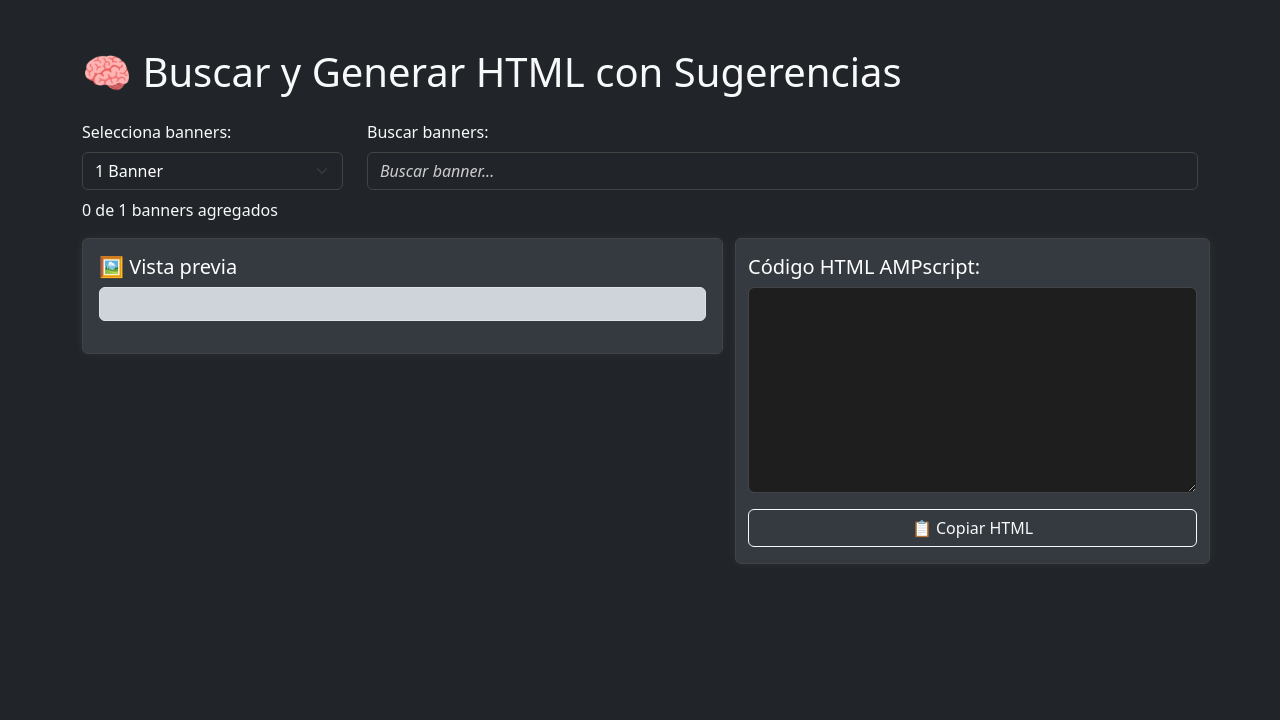
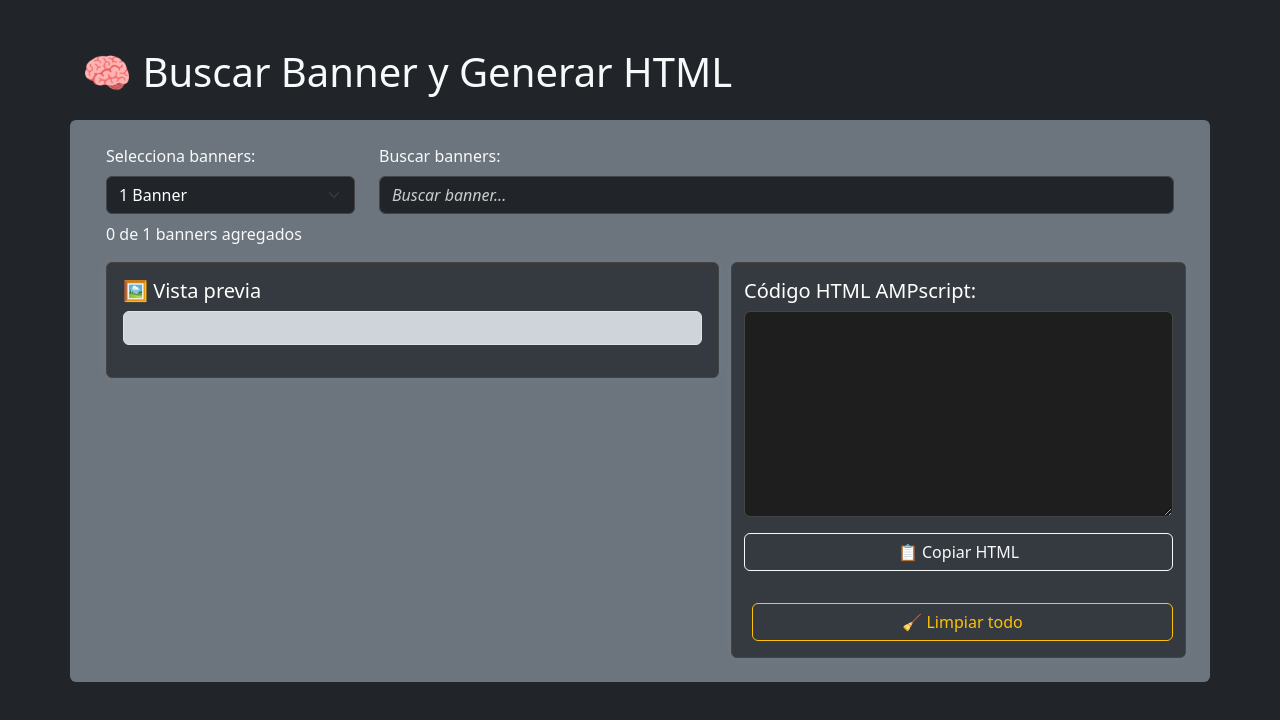
Before and after one commit to garancibiacl/buscador-banner, a plain HTML site: page index.html in a window 1280 px wide. Drawn offline with nearby package versions, Linux system fonts and the light colour scheme.

Commit message:
se ajuste UX y boton limpiar campos + favicon

```diff
--- a/index.html
+++ b/index.html
@@ -2,7 +2,8 @@
 <html lang="es">
 <head>
   <meta charset="UTF-8">
-  <title>Buscar Banners con Sugerencias</title>
+  <title>Buscar Banners</title>
+  <link rel="icon" type="image/png" href="/buscar.png">
   <meta name="viewport" content="width=device-width, initial-scale=1">
   <link href="https://cdn.jsdelivr.net/npm/bootstrap@5.3.3/dist/css/bootstrap.min.css" rel="stylesheet">
   <style>
@@ -67,9 +68,9 @@
   </style>
 </head>
 <body class="bg-dark text-light">
-  <div class="container py-5">
-    <h1 class="mb-4">🧠 Buscar y Generar HTML con Sugerencias</h1>
-    <div class="row">
+  <div class="container  py-5">
+    <h1 class="mb-4">🧠 Buscar Banner y Generar HTML </h1>
+    <div class="row bg-secondary p-4 rounded">
       <div class="col-3">
     <div class="mb-3">
       <label class="form-label">Selecciona banners:</label>
@@ -109,6 +110,9 @@
     <h5 class="card-title mt-3">Código HTML AMPscript:</h5>
     <textarea id="codigoGenerado" class="form-control" rows="8" readonly></textarea>
     <button onclick="copiarCodigo()" class="btn btn-outline-light mt-3 mb-3">📋 Copiar HTML</button>
+    <button onclick="limpiarCamposBanner()" class="btn btn-outline-warning mt-3 mb-3 ms-2">
+      🧹 Limpiar todo
+    </button>
   </div>
 
 
--- a/script.js
+++ b/script.js
@@ -206,3 +206,22 @@ document.getElementById("contadorBanners").textContent =
     // Auto-destruir el toast después de 3.5s
     setTimeout(() => toast.remove(), 3500);
   }
+
+
+  function limpiarCamposBanner() {
+    bannersSeleccionados = [];
+    document.getElementById("buscarBanner").value = "";
+    document.getElementById("previewHTML").innerHTML = "";
+    document.getElementById("codigoGenerado").value = "";
+
+    const contador = document.getElementById("contadorBanners");
+    if (contador) contador.textContent = `0 de ${cantidadMaxima} banners agregados`;
+
+    const barra = document.getElementById("barraProgreso");
+    if (barra) {
+      barra.style.width = `0%`;
+      barra.setAttribute("aria-valuenow", "0");
+    }
+
+    mostrarToast("🧹 Campos limpiados", "info");
+  }
```
Also changed, not shown: buscar.png (added).
